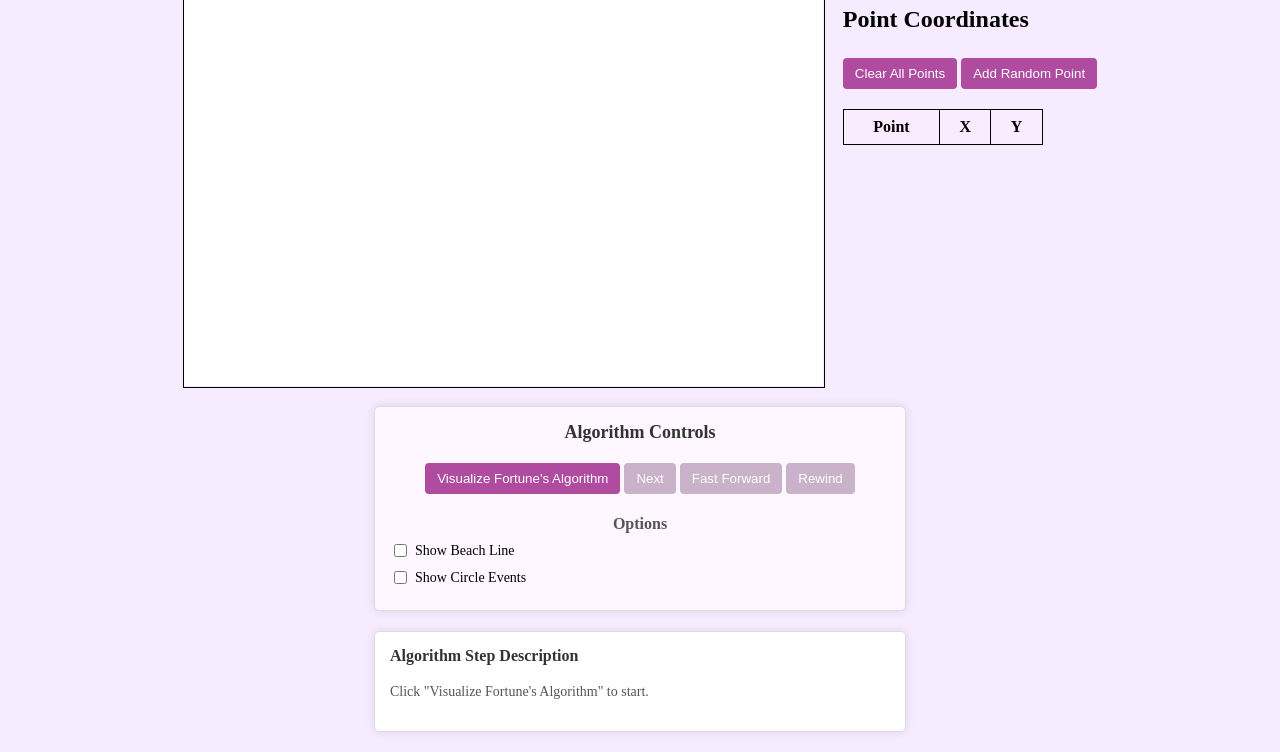
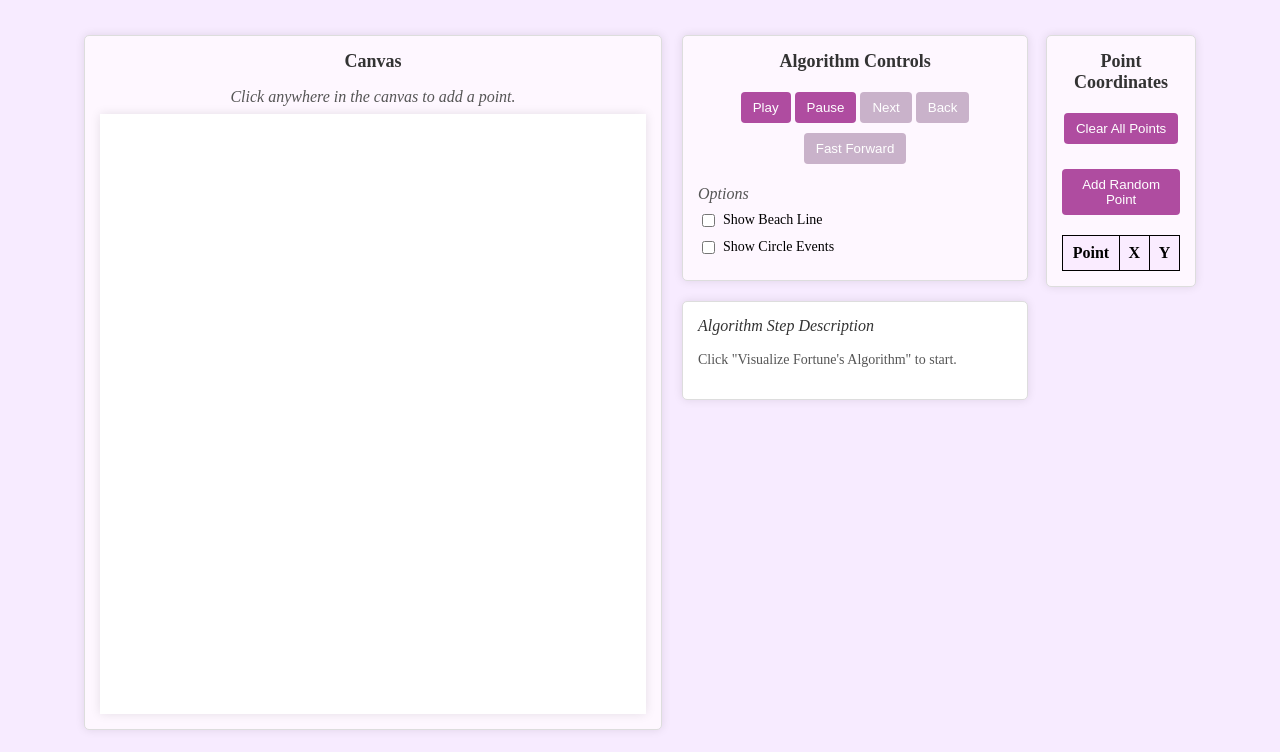
Before and after one commit to HannahMarsh/CompGeom, a website: page public/index.html in a window 1280 px wide. Shown: the part 112-864 px from the top of the page. Drawn offline with nearby package versions, Linux system fonts and the light colour scheme.

Commit message:
Fix layout

```diff
--- a/public/index.html
+++ b/public/index.html
@@ -8,10 +8,38 @@
 </head>
 <body>
     <h1>Voronoi Diagram Visualizer</h1>
+    <div class="page">
+    <div class="canvas-table-container">
 
-    <div class="canvas-table-container">
-        <div class="canvas-container">
-            <canvas id="main-canvas"></canvas>
+        <div class="canvas-table">
+            <h2>Canvas</h2>
+            <h3>Click anywhere in the canvas to add a point.</h3>
+            <div class="canvas-container">
+                <canvas id="main-canvas"></canvas>
+            </div>
+        </div>
+
+        <div class="algorithm">
+            <div class="controls">
+                <h2>Algorithm Controls</h2>
+                <button id="visualize-fortune-button">Play</button>
+                <button id="pause-button">Pause</button>
+                <button id="next-button" disabled>Next</button>
+                <button id="rewind-button" disabled>Back</button>
+                <button id="fast-forward-button" disabled>Fast Forward</button>
+
+                <h3 style="text-align: left;">Options</h3>
+                <label>
+                    <input type="checkbox" id="show-beachline" /> Show Beach Line
+                </label>
+                <label>
+                    <input type="checkbox" id="show-circle-events" /> Show Circle Events
+                </label>
+            </div>
+            <div class="description-panel">
+                <h3>Algorithm Step Description</h3>
+                <p id="step-description">Click "Visualize Fortune's Algorithm" to start.</p>
+            </div>
         </div>
         <div class="table-container">
             <h2>Point Coordinates</h2>
@@ -29,27 +57,11 @@
             </table>
         </div>
     </div>
-
-    <div class="controls">
-        <h2>Algorithm Controls</h2>
-        <button id="visualize-fortune-button">Visualize Fortune's Algorithm</button>
-        <button id="next-button" disabled>Next</button>
-        <button id="fast-forward-button" disabled>Fast Forward</button>
-        <button id="rewind-button" disabled>Rewind</button>
-
-        <h3>Options</h3>
-        <label>
-            <input type="checkbox" id="show-beachline" /> Show Beach Line
-        </label>
-        <label>
-            <input type="checkbox" id="show-circle-events" /> Show Circle Events
-        </label>
     </div>
 
-    <div class="description-panel">
-        <h3>Algorithm Step Description</h3>
-        <p id="step-description">Click "Visualize Fortune's Algorithm" to start.</p>
-    </div>
+
+
+
 
     <script src="https://d3js.org/d3.v5.min.js"></script>
     <script src="script.js"></script>
--- a/public/styles.css
+++ b/public/styles.css
@@ -9,9 +9,30 @@ body {
 }
 
 h1 {
-    margin-bottom: 20px;
+    margin-bottom: 50px;
+    margin-top: 40px;
     font-weight: 300;
     letter-spacing: -1px;
+}
+
+h2 {
+    font-size: 18px;
+    color: #333;
+    margin-top: 0;
+}
+
+h3 {
+    font-size: 16px;
+    color: #555;
+    margin-bottom: 8px;
+    font-style: italic;
+    font-weight: 100;
+}
+
+.page {
+    margin-left: 5vw;
+    margin-right: 5vw;
+    display: flex;
 }
 
 .canvas-table-container {
@@ -20,26 +41,51 @@ h1 {
     gap: 20px;
 }
 
+.canvas-table {
+    text-align: center;
+    background-color: #fef7ff;
+    border: 1px solid #ddd;
+    padding: 15px;
+    border-radius: 5px;
+    box-shadow: 0px 0px 10px rgba(0, 0, 0, 0.1);
+
+    width: 50%;
+
+}
+
 .canvas-container {
-    width: 50vw;
-    height: 50vh;
+    width: 100%;
+    height: 75vh;
     background-color: #ffffff;
+
+    box-shadow: 0px 0px 10px rgba(0, 0, 0, 0.1);
+}
+
+.algorithm {
+    width: 40vh;
 }
 
 canvas {
     width: 100%;
     height: 100%;
-    border: 1px solid black;
 }
 
 .table-container {
+    width: 15vh;
+    margin-left: 30px;
     overflow-y: auto;
     max-height: 50vh;
+    text-align: center;
+    background-color: #fef7ff;
+    border: 1px solid #ddd;
+    padding: 15px;
+    border-radius: 5px;
+    box-shadow: 0px 0px 10px rgba(0, 0, 0, 0.1);
 }
 
 table {
     border-collapse: collapse;
-    width: 200px;
+    width: 100%;
 }
 
 table, th, td {
@@ -78,27 +124,16 @@ button:disabled {
 
 /* Control Panel Styles */
 .controls {
-    margin-top: 20px;
     text-align: center;
     background-color: #fef7ff;
     border: 1px solid #ddd;
     padding: 15px;
-    width: 500px;
+    width: 100%;
     border-radius: 5px;
     box-shadow: 0px 0px 10px rgba(0, 0, 0, 0.1);
 }
 
-.controls h2 {
-    font-size: 18px;
-    color: #333;
-    margin-top: 0;
-}
 
-.controls h3 {
-    font-size: 16px;
-    color: #555;
-    margin-bottom: 8px;
-}
 
 .controls label {
     display: flex;
@@ -116,7 +151,7 @@ button:disabled {
 .description-panel {
     margin-top: 20px;
     padding: 15px;
-    width: 500px;
+    width: 100%;
     background-color: #ffffff;
     border: 1px solid #ddd;
     border-radius: 5px;
```
